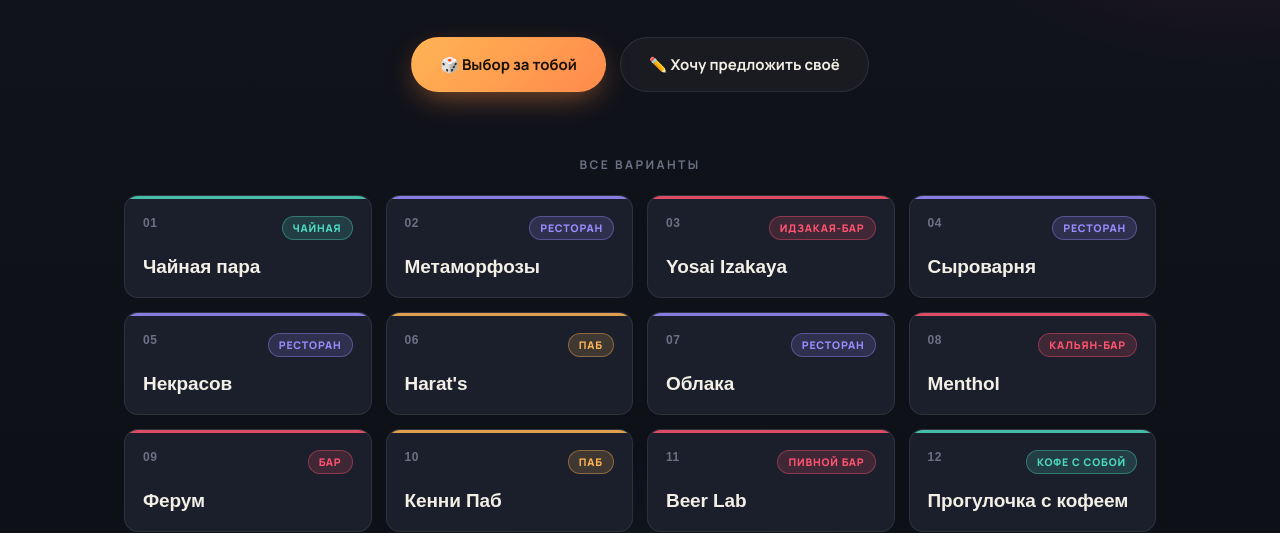
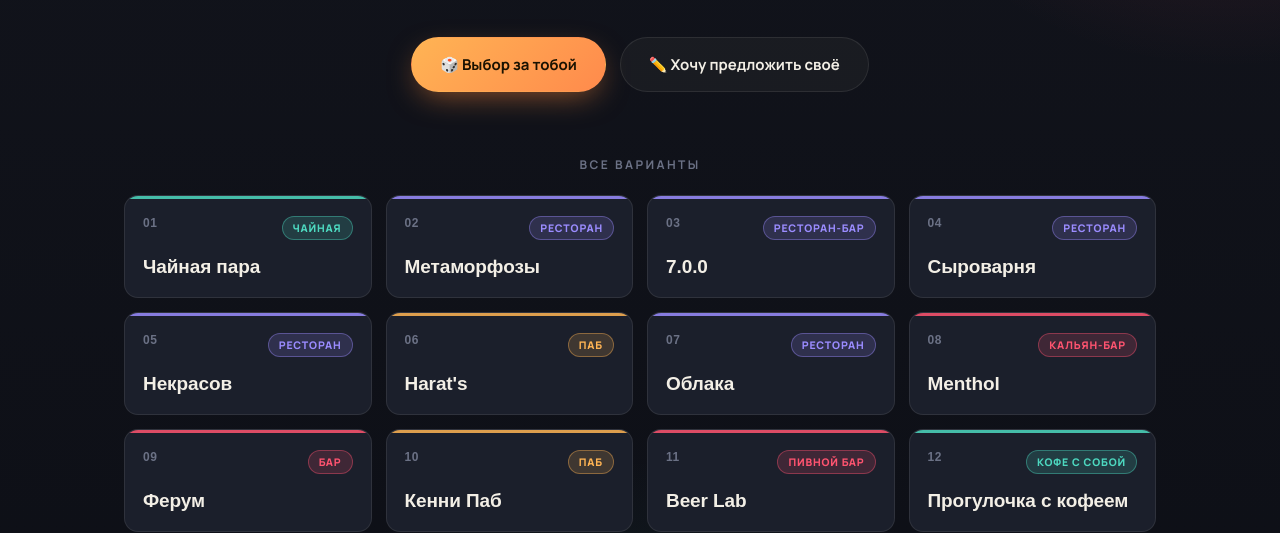
Before and after one commit to DeadFiender/limits, a plain HTML site: page index.html in a window 1280 px wide. Shown: the part 276-809 px from the top of the page. Drawn offline with Linux system fonts and the light colour scheme; a web font is replaced by a local one.

Commit message:
Update index.html

```diff
--- a/index.html
+++ b/index.html
@@ -538,7 +538,7 @@
   var venues = [
     { name:"Чайная пара",          cat:"Чайная",          type:"cat-tea"  },
     { name:"Метаморфозы",          cat:"Ресторан",        type:"cat-rest" },
-    { name:"Yosai Izakaya",        cat:"Идзакая-бар",     type:"cat-bar"  },
+    { name:"7.0.0",        cat:"Ресторан-бар",     type:"cat-rest"  },
     { name:"Сыроварня",            cat:"Ресторан",        type:"cat-rest" },
     { name:"Некрасов",             cat:"Ресторан",        type:"cat-rest" },
     { name:"Harat's",              cat:"Паб",             type:"cat-pub"  },
```
